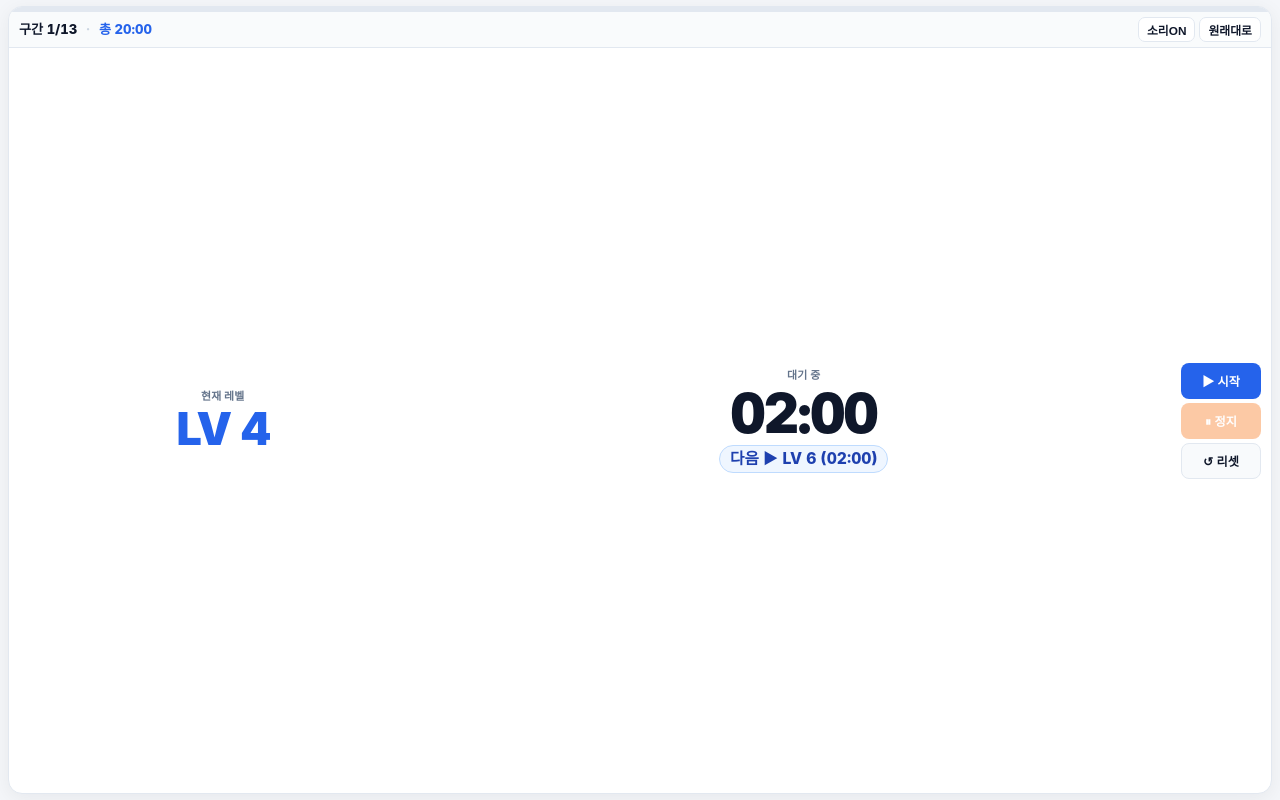
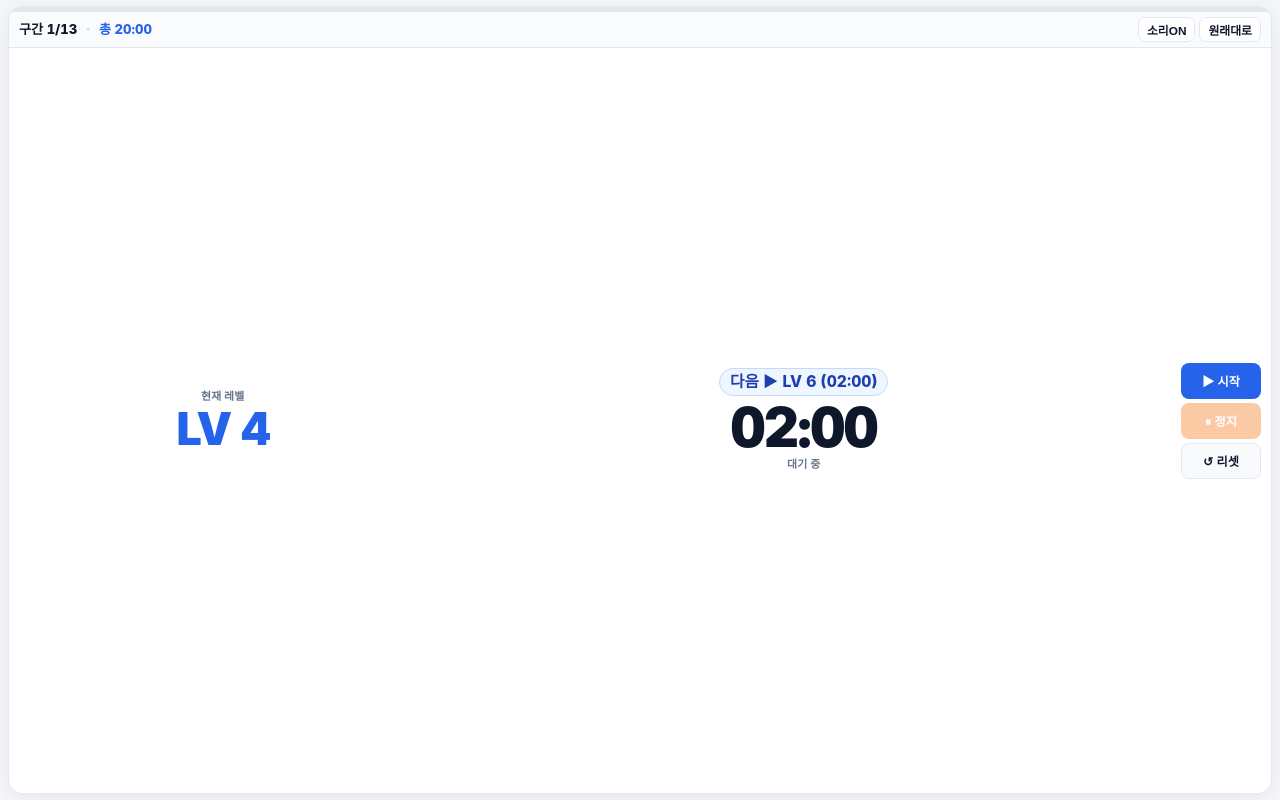
Before and after one commit to forstkr/stair-interval, a plain HTML site: page index.html in a window 1280 px wide. Both pictures are taken after a click on the button "미니모드". Drawn offline with Linux system fonts and the light colour scheme.

Commit message:
Update index.html
미니모드 레벨div UI 위치 변경

```diff
--- a/index.html
+++ b/index.html
@@ -539,9 +539,9 @@
       color: var(--danger);
     }
 
-    /* 남은 시간 바로 아래 다음 레벨 뱃지 */
+    /* 남은 시간 위쪽 다음 레벨 뱃지 */
     .mini-next-badge {
-      margin-top: 5px;
+      margin-bottom: 4px;
       padding: 3px 10px;
       border-radius: 999px;
       background: var(--primary-light);
@@ -555,6 +555,11 @@
       overflow: hidden;
       text-overflow: ellipsis;
       line-height: 1.25;
+    }
+
+    #miniStatusLabel {
+      margin-top: 3px;
+      margin-bottom: 0;
     }
 
     .mini-next-badge.high-intensity {
@@ -988,9 +993,9 @@
           </div>
 
           <div class="mini-col-center">
+            <div id="miniNextBadge" class="mini-next-badge">다음 ▶ LV 6 (02:00)</div>
+            <div id="miniTimeText" class="mini-time">02:00</div>
             <span id="miniStatusLabel" class="mini-sub-label">대기 중</span>
-            <div id="miniTimeText" class="mini-time">02:00</div>
-            <div id="miniNextBadge" class="mini-next-badge">다음 ▶ LV 6 (02:00)</div>
           </div>
 
           <div class="mini-col-controls">
```
